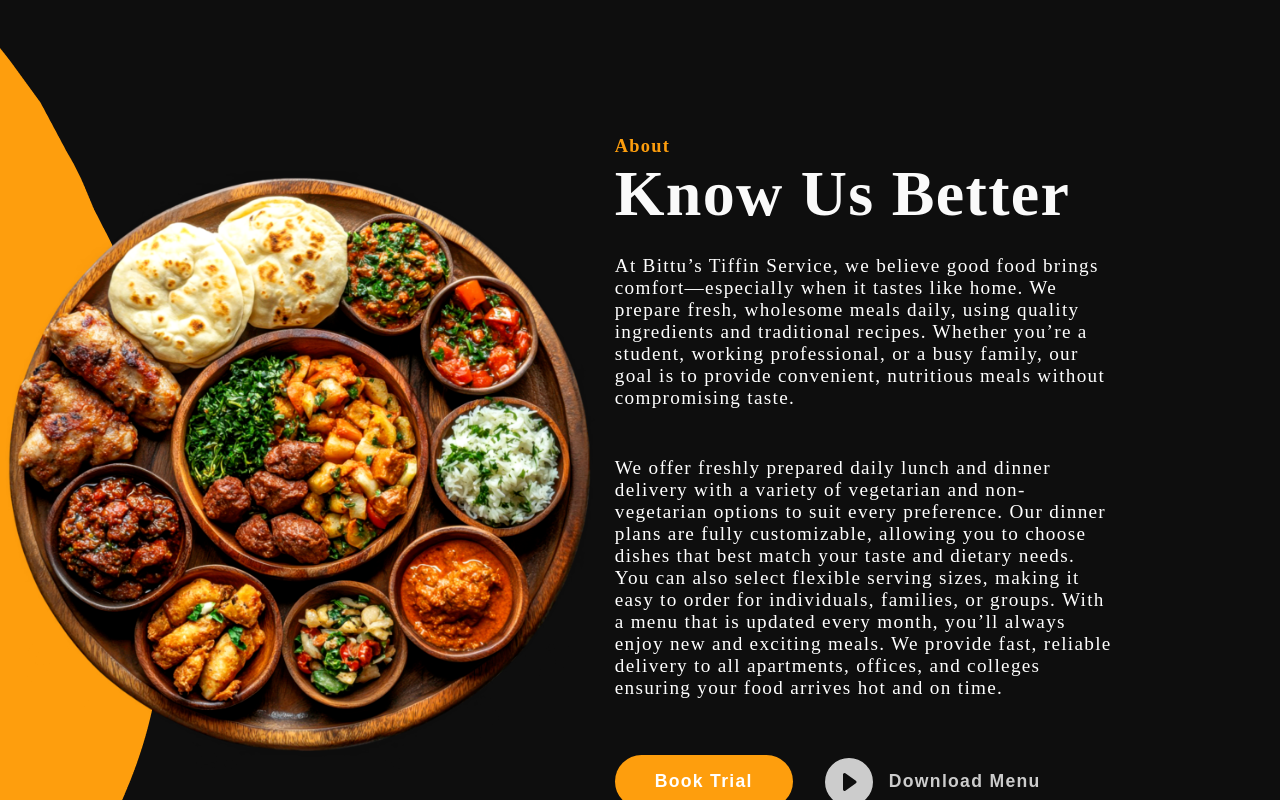
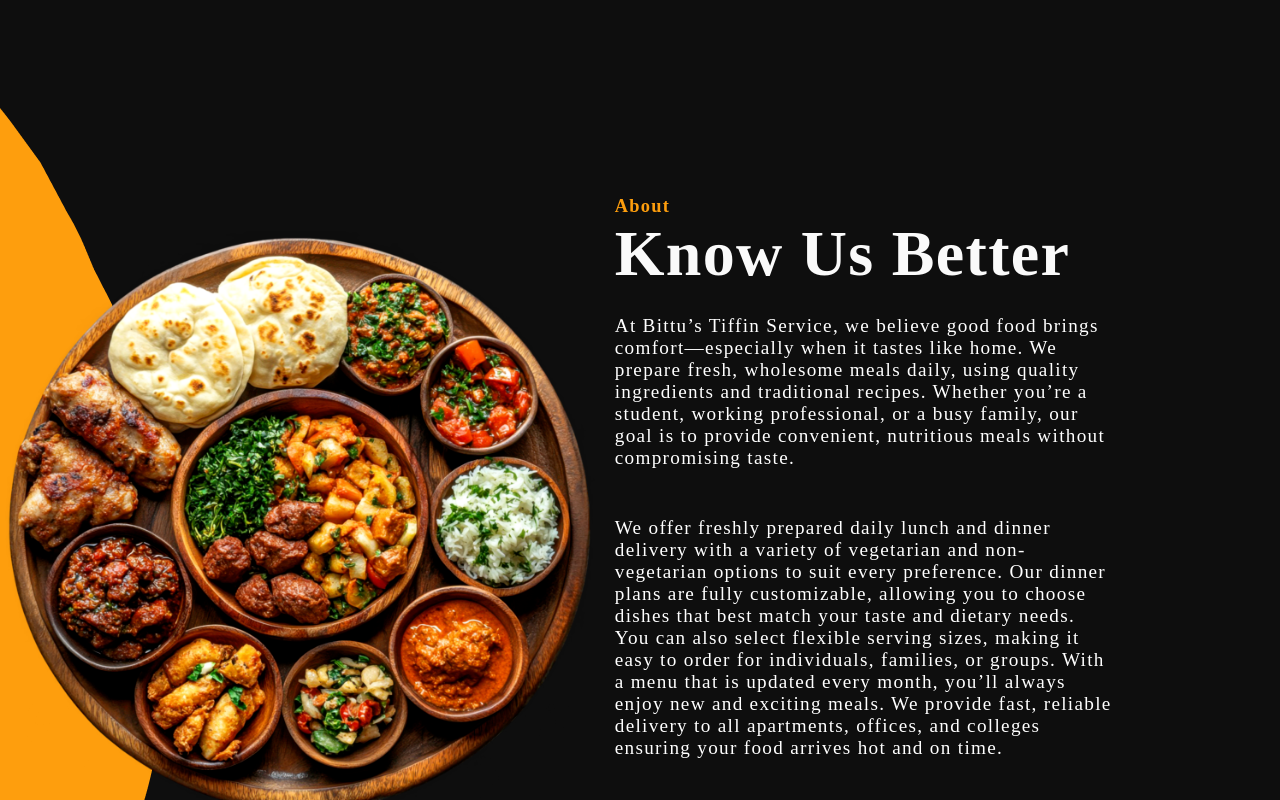
Before and after one commit to okaditi/mess, a React (Create React App) app: page / in a window 1280 px wide. Shown: the part 840-1640 px from the top of the page. Built offline with nearby package versions, Linux system fonts and the light colour scheme.

Commit message:
landing page changes

```diff
--- a/src/Components/About.js
+++ b/src/Components/About.js
@@ -9,7 +9,8 @@
     id="About">
 
 
-    <div className="about-section-container">
+    <div className="about-section-container"
+    style={{padding:"60px 0px"}}>
       <div className="about-background-image-container">
         <img src={AboutBackground} alt="" />
       </div>
```
